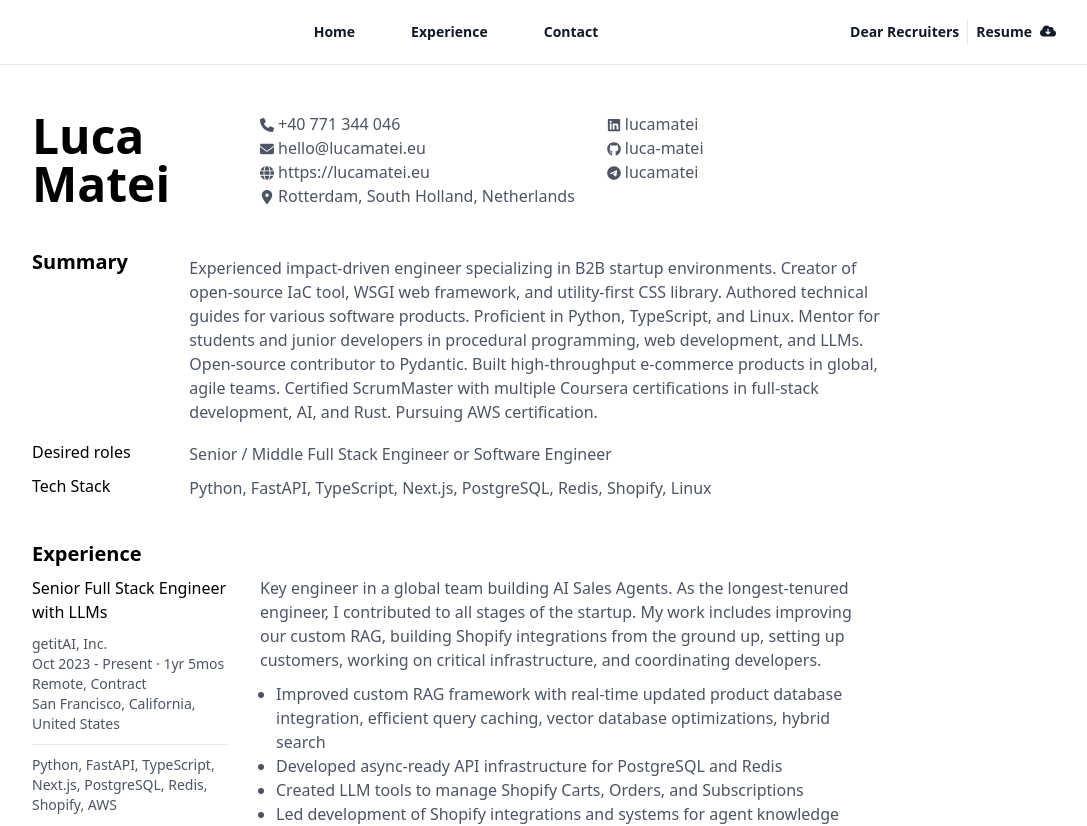
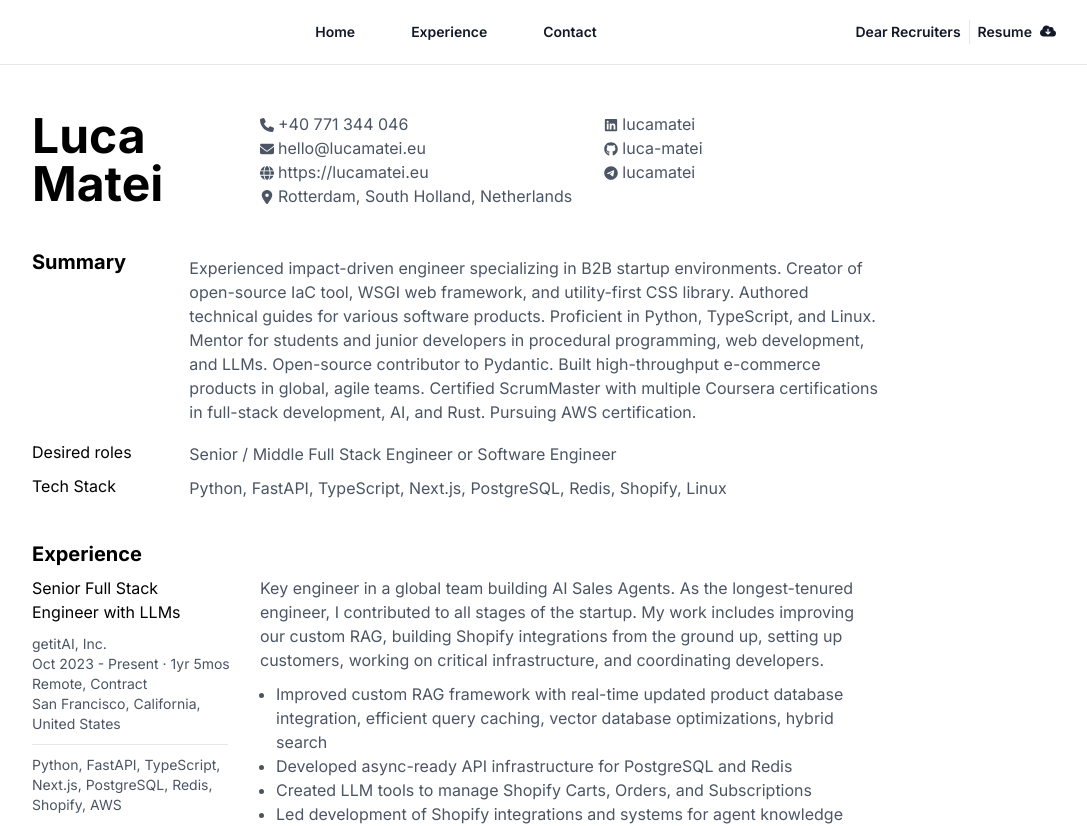
Before and after one commit to luca-matei/lucamatei.eu, a Next.js app: page /resume in a window 1280 px wide. Shown: the top 826 px of the page, without its empty margins (184-1271 px from the left). Built offline with nearby package versions, Linux system fonts and the light colour scheme.

Commit message:
fix: class name

```diff
--- a/src/app/layout.tsx
+++ b/src/app/layout.tsx
@@ -18,7 +18,7 @@ export default function RootLayout({
 }>) {
   return (
     <html lang="en" className="h-full">
-      <body className={`{inter.className} h-full`}>
+      <body className={`${inter.className} h-full`}>
         {children}
         <ToastContainer stacked={true} limit={3} position="bottom-right" />
       </body>
```
